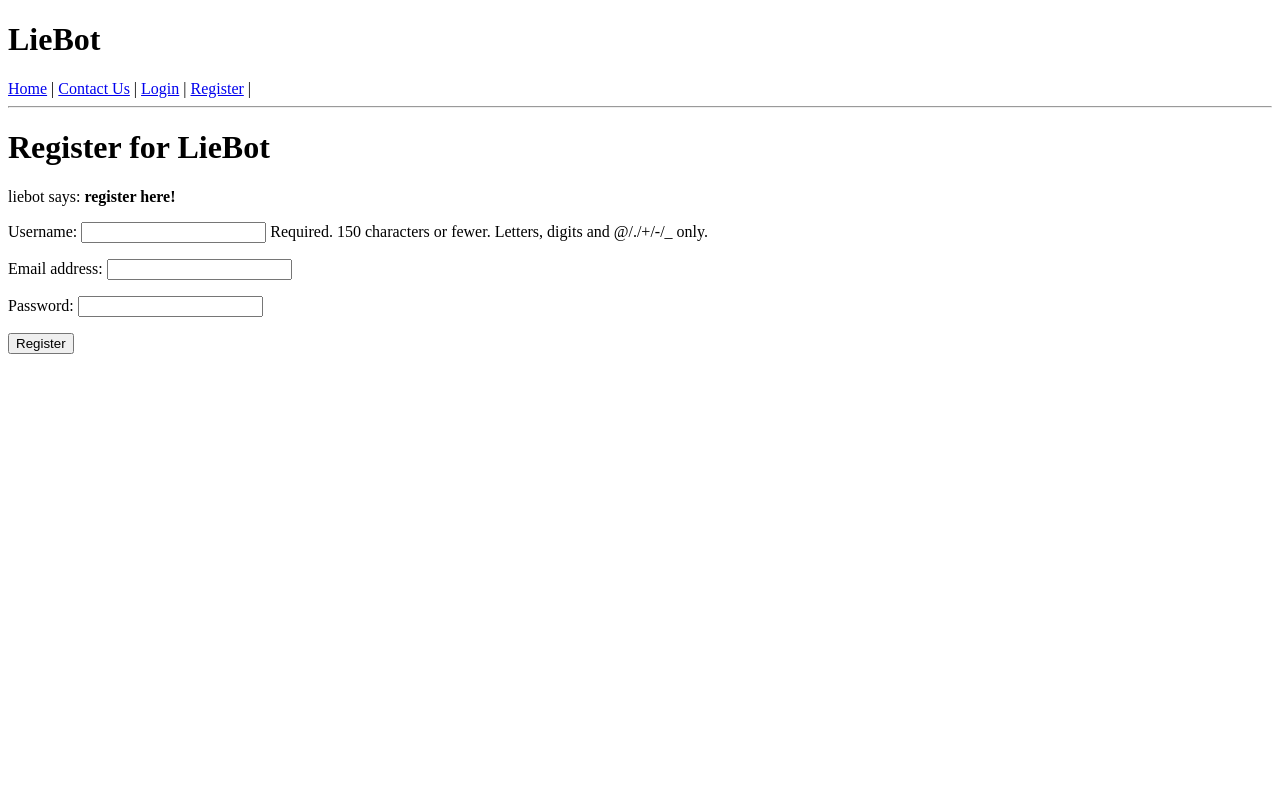
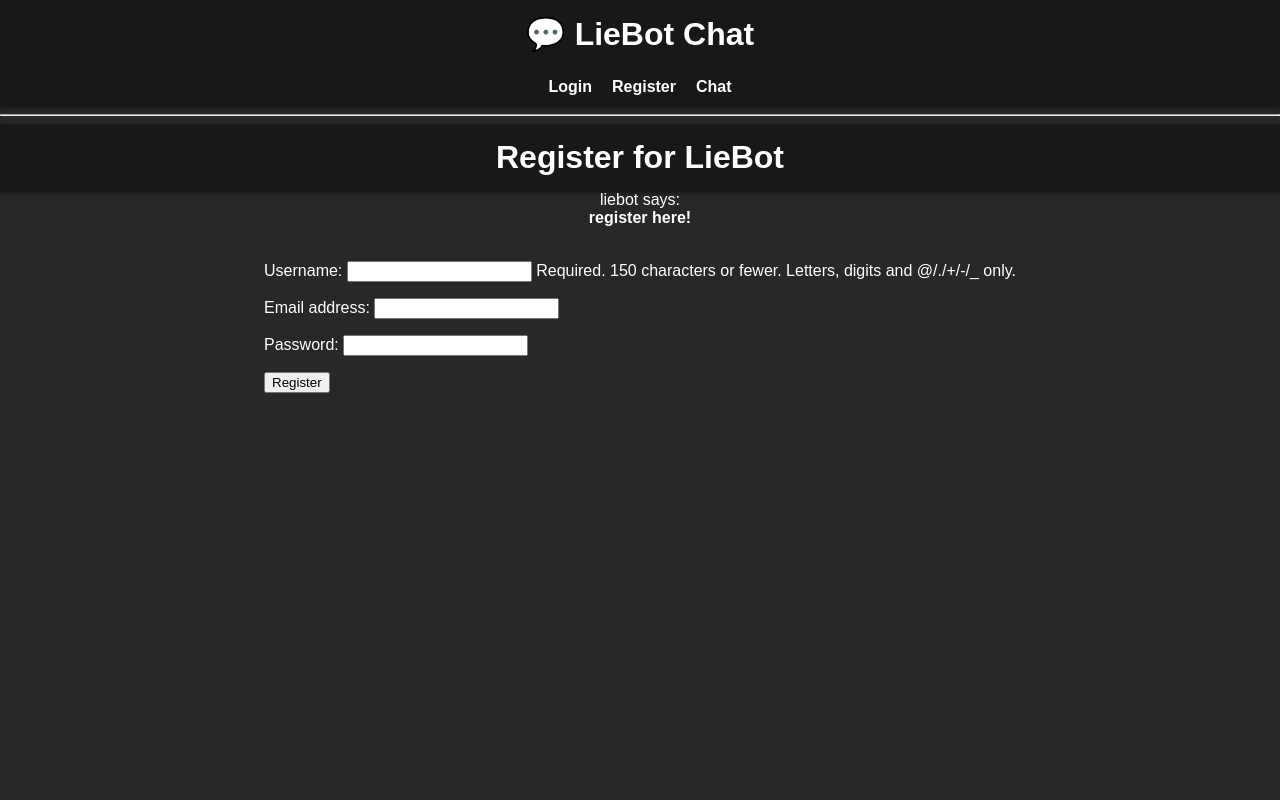
Before and after one commit to Andrew-Shaw91/LieBot, a Django app: page /register/ in a window 1280 px wide. Run offline with Django 5.2, Linux system fonts and the light colour scheme.

Commit message:
All pages work now

```diff
--- a/static/style.css
+++ b/static/style.css
@@ -6,8 +6,15 @@
     padding: 0;
     display: flex;
     flex-direction: column;
+    height: 100vh;
+}
+
+main {
+    flex: 1;
+    display: flex;
+    flex-direction: column;
     align-items: center;
-    height: 100vh;
+    width: 100%;
 }
 
 
--- a/templates/LieBot/home.html
+++ b/templates/LieBot/home.html
@@ -2,23 +2,30 @@
 <html lang="en">
 <head>
     <meta charset="UTF-8">
-    <title>LieBot Chat</title>
+    <title>{% block title %}LieBot Chat{% endblock %}</title>
     {% load static %}
     <link rel="stylesheet" href="{% static 'style.css' %}">
 </head>
 <body>
+    <header>
         <h1>💬 LieBot Chat</h1>
-
         <nav>
             <a href="{% url 'chatbot:login' %}">Login</a>
             <a href="{% url 'chatbot:register' %}">Register</a>
             <a href="{% url 'chatbot:home' %}">Chat</a>
         </nav>
+        <hr>
+    </header>
 
+    <main>
+        {% block content %}
+        <!-- Default chat content for the home page -->
         <div id="chat-box"></div>
 
         <input type="text" id="user-input" placeholder="Type a message..." />
         <button id="send-btn">Send</button>
+        {% endblock %}
+    </main>
 
     <script>
         function getCookie(name) {
@@ -72,11 +79,9 @@
             .then(response => response.json())
             .then(data => {
                 addMessage('bot', data.response);
-
-                // Re-enable input & button after bot reply
                 userInput.disabled = false;
                 sendBtn.disabled = false;
-                userInput.focus(); // optional, refocus input
+                userInput.focus();
             })
             .catch(err => {
                 addMessage('bot', "Error: " + err);
@@ -85,7 +90,6 @@
             });
         });
 
-
         userInput.addEventListener('keypress', (e) => {
             if (e.key === 'Enter') sendBtn.click();
         });
--- a/templates/LieBot/login.html
+++ b/templates/LieBot/login.html
@@ -1,4 +1,4 @@
-{% extends 'LieBot/base.html' %}
+{% extends 'LieBot/home.html' %}
 
 {% block title %}Login{% endblock %}
 
--- a/templates/LieBot/register.html
+++ b/templates/LieBot/register.html
@@ -1,4 +1,4 @@
-{% extends 'LieBot/base.html' %}
+{% extends 'LieBot/home.html' %}
 
 {% block title %}Login - LieBot{% endblock %}
 Register
```
Lines whose indentation alone changed are shown as unchanged.
